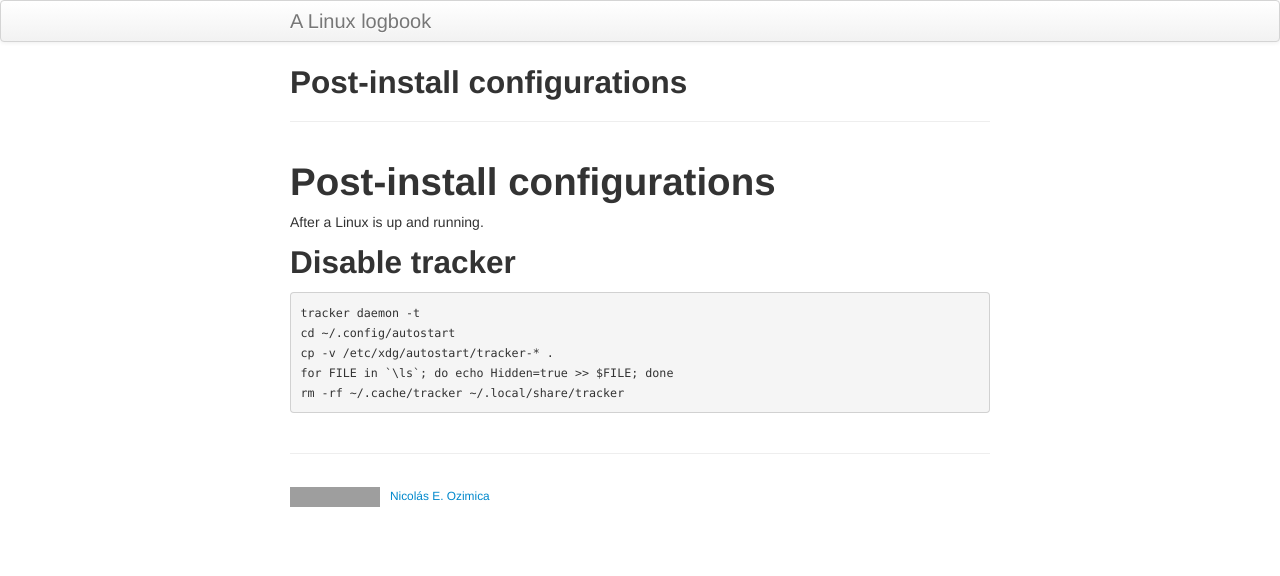
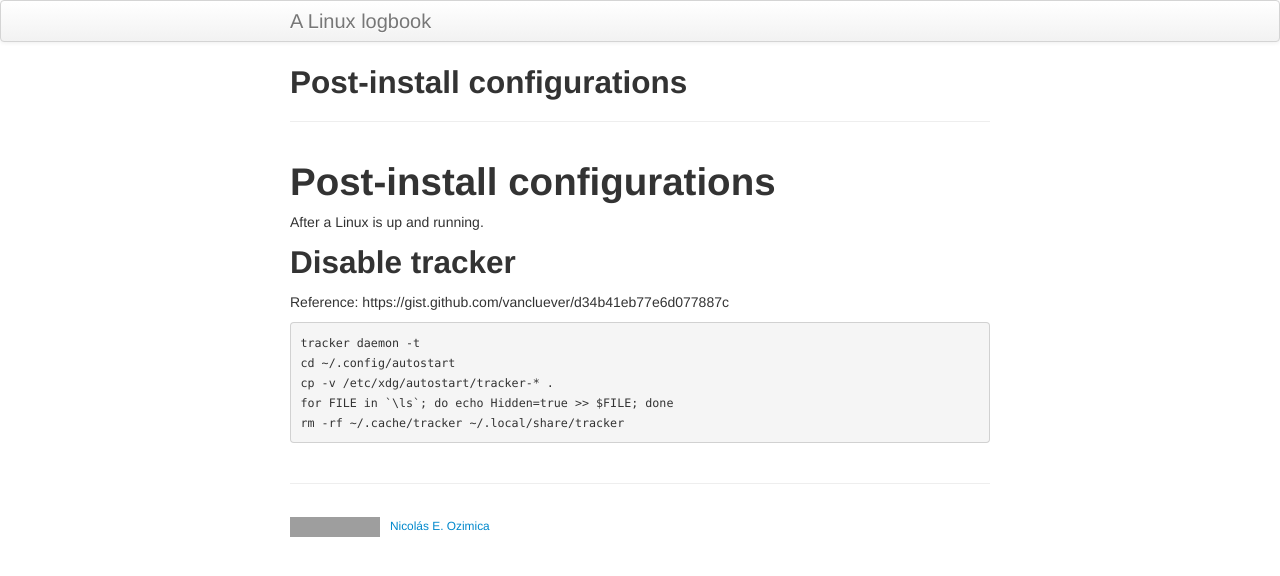
Before and after one commit to nozimica/nozimica.github.io, a Jekyll site: the page built from pages/postinstall_configs.md, in a window 1280 px wide. Shown: the top 576 px of the page. Built offline with Jekyll 4.4.1, drawn with Linux system fonts in a browser that asks for light colours; our own code applies the rules of GitHub Pages for plain Markdown files; some of the changed lines change nothing that is shown; grey boxes are pictures that could not be loaded.

Commit message:
Add reference for last section.

```diff
--- a/pages/postinstall_configs.md
+++ b/pages/postinstall_configs.md
@@ -6,6 +6,8 @@ After a Linux is up and running.
 Disable tracker
 ------------
 
+Reference: https://gist.github.com/vancluever/d34b41eb77e6d077887c
+
     tracker daemon -t
     cd ~/.config/autostart
     cp -v /etc/xdg/autostart/tracker-* .
```
